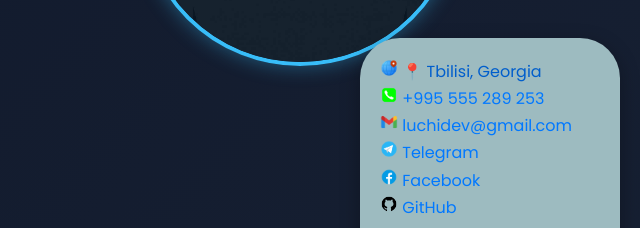
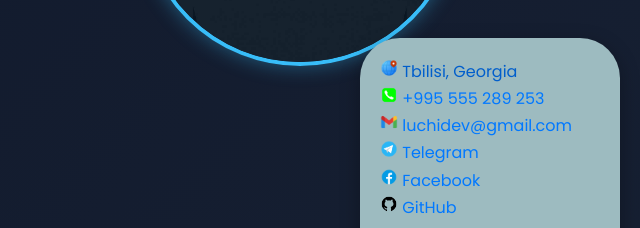
Before and after one commit to lukaagogidzee-dev/luka-portfolio, a plain HTML site: page index.html in a window 1280 px wide. Both pictures are taken after a click on the button "📞 დამიკავშირდი". Shown: the part 433-661 px from the top of the page, 640-1280 px from the left. Drawn offline with Linux system fonts and the light colour scheme.

Commit message:
Update index.html

```diff
--- a/index.html
+++ b/index.html
@@ -157,7 +157,7 @@
 
 <div id="floating-contact-card">
   <p class="location"><img src="location.png" alt="gmail" width="18">
-    📍 Tbilisi, Georgia </p>
+     Tbilisi, Georgia </p>
   <p><img src="phone.png" alt="gmail" width="18">
      <a href="tel:+995555289253">+995 555 289 253</a></p>
 
```
